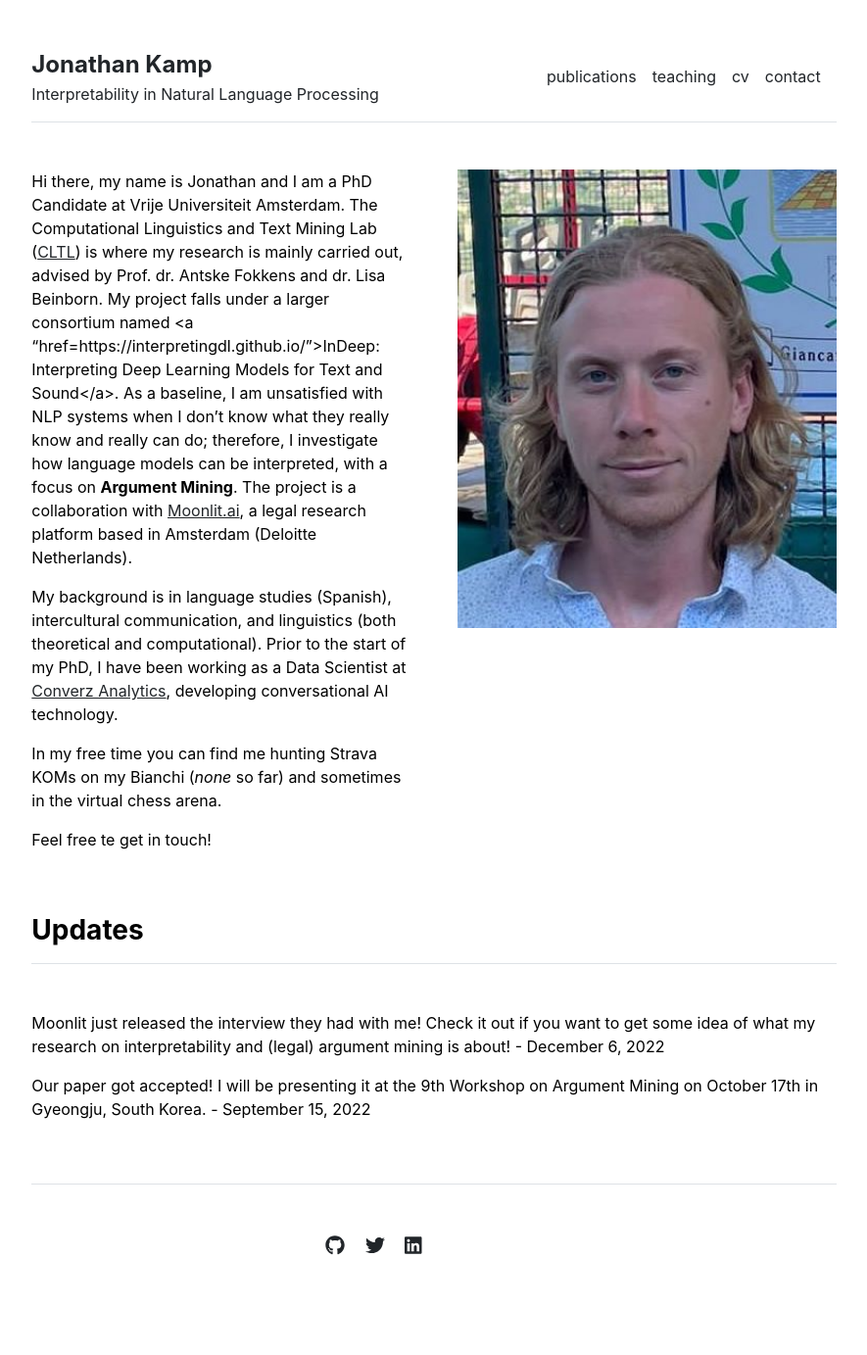
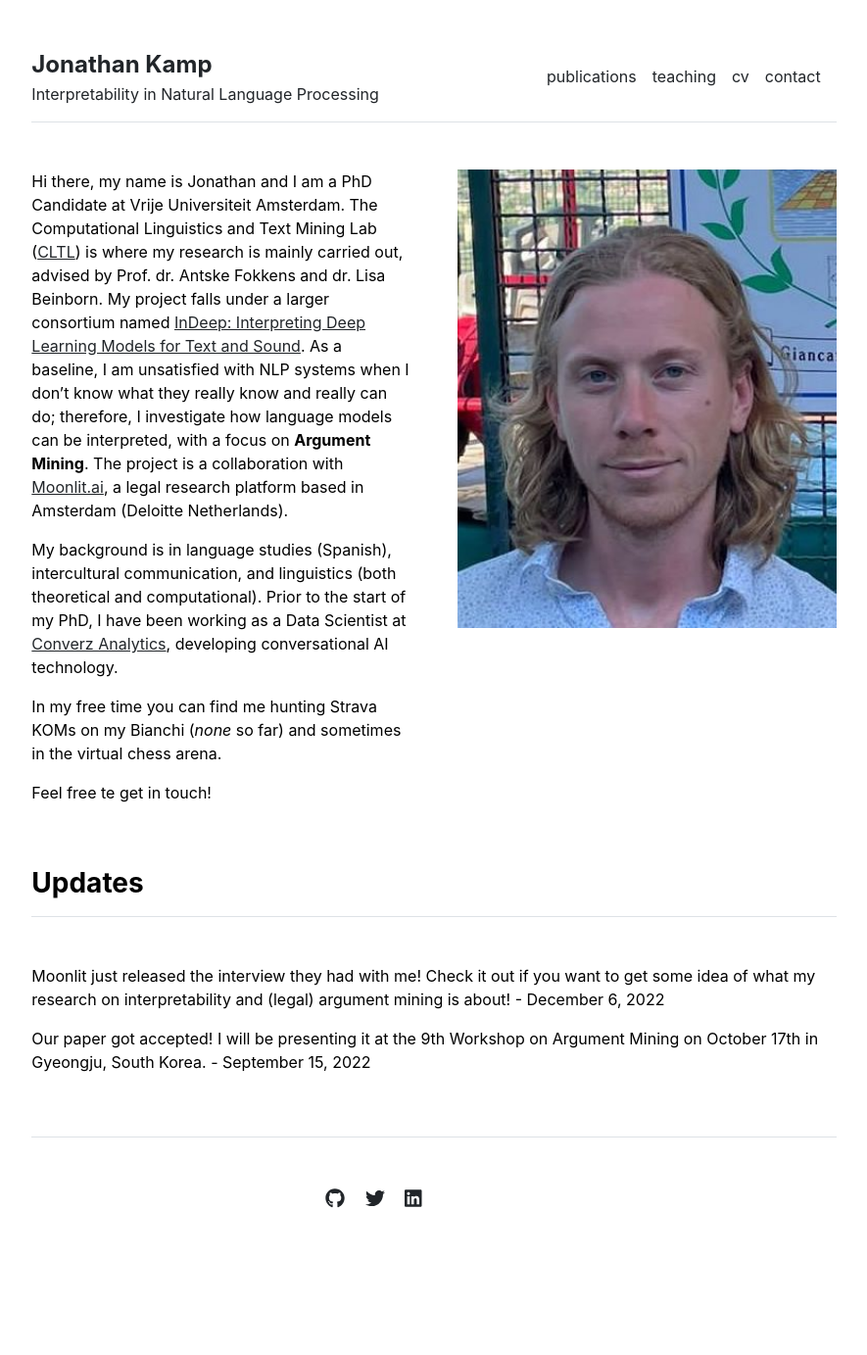
Before and after one commit to jbkamp/jbkamp.github.io, a Jekyll site: the page built from index.md, in a window 1280 px wide. Shown: the whole page at 98% size, without its empty margins (197-1082 px from the left). Built offline with Jekyll 4.4.1, drawn with Linux system fonts in a browser that asks for light colours; after the commit the page ends 1335 px from its top, so only the background shows below that; some of the changed lines change nothing that is shown.

Commit message:
add absolute hyperlinks

```diff
--- a/index.md
+++ b/index.md
@@ -3,9 +3,9 @@
 title: "Home"
 ---
 
-Hi there, my name is Jonathan and I am a PhD Candidate at Vrije Universiteit Amsterdam. The Computational Linguistics and Text Mining Lab (<a href="cltl.nl">CLTL</a>) is where my research is mainly carried out, advised by Prof. dr. Antske Fokkens and dr. Lisa Beinborn. My project falls under a larger consortium named <a "href=https://interpretingdl.github.io/">InDeep: Interpreting Deep Learning Models for Text and Sound</a>. As a baseline, I am unsatisfied with NLP systems when I don't know what they really know and really can do; therefore, I investigate how language models can be interpreted, with a focus on <b>Argument Mining</b>. The project is a collaboration with <a href="moonlit.ai">Moonlit.ai</a>, a legal research platform based in Amsterdam (Deloitte Netherlands).
+Hi there, my name is Jonathan and I am a PhD Candidate at Vrije Universiteit Amsterdam. The Computational Linguistics and Text Mining Lab (<a href="https://www.cltl.nl">CLTL</a>) is where my research is mainly carried out, advised by Prof. dr. Antske Fokkens and dr. Lisa Beinborn. My project falls under a larger consortium named <a href="https://www.interpretingdl.github.io/">InDeep: Interpreting Deep Learning Models for Text and Sound</a>. As a baseline, I am unsatisfied with NLP systems when I don't know what they really know and really can do; therefore, I investigate how language models can be interpreted, with a focus on <b>Argument Mining</b>. The project is a collaboration with <a href="moonlit.ai">Moonlit.ai</a>, a legal research platform based in Amsterdam (Deloitte Netherlands).
 
-My background is in language studies (Spanish), intercultural communication, and linguistics (both theoretical and computational). Prior to the start of my PhD, I have been working as a Data Scientist at <a href="converz.co">Converz Analytics</a>, developing conversational AI technology.
+My background is in language studies (Spanish), intercultural communication, and linguistics (both theoretical and computational). Prior to the start of my PhD, I have been working as a Data Scientist at <a href="https://www.converz.co">Converz Analytics</a>, developing conversational AI technology.
 
 In my free time you can find me hunting Strava KOMs on my Bianchi (<i>none</i> so far) and sometimes in the virtual chess arena.
 
```
